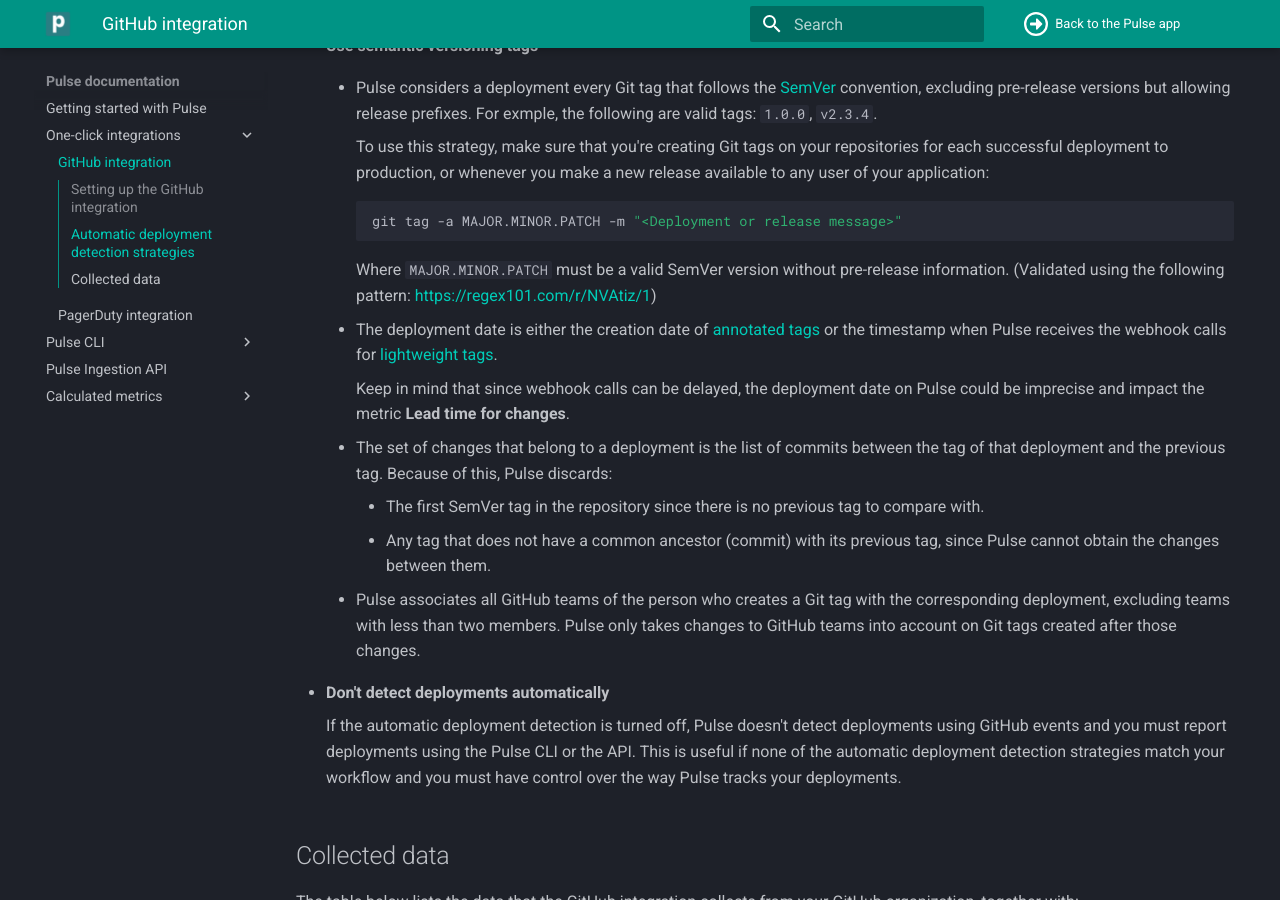
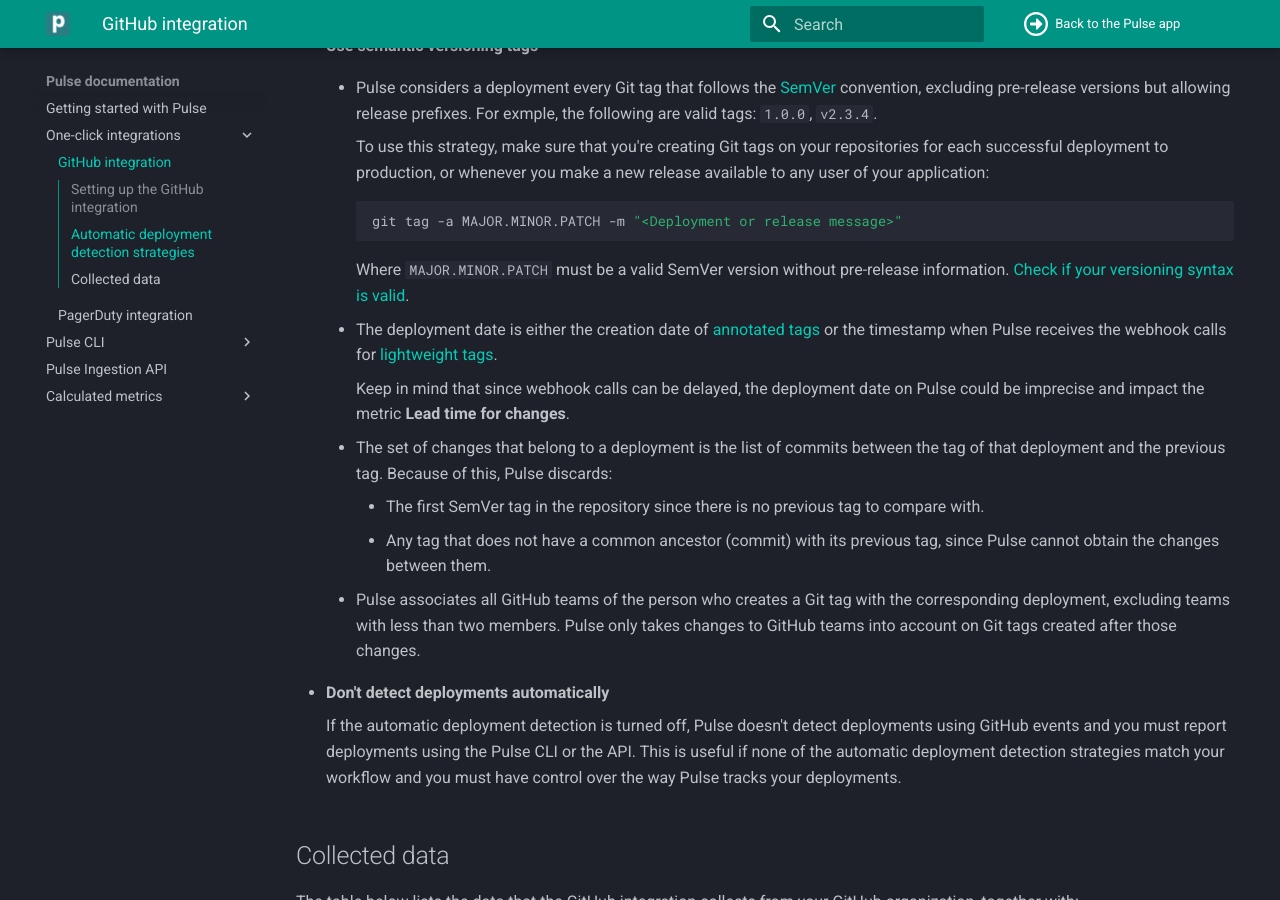
Before and after one commit to codacy/pulse-user-docs, an MkDocs documentation site: the page built from docs/one-click-integrations/github-integration.md, in a window 1280 px wide and 900 px high, scrolled down 2558 px. Built offline with MkDocs 1.6.1 and Material for MkDocs 9.7.7, drawn with Linux system fonts in a browser that asks for light colours.

Commit message:
Update docs/one-click-integrations/github-integration.md
Co-authored-by: Paulo Ribeiro <paulo.ribeiro@codacy.com>

````diff
--- a/docs/one-click-integrations/github-integration.md
+++ b/docs/one-click-integrations/github-integration.md
@@ -56,7 +56,7 @@
         git tag -a MAJOR.MINOR.PATCH -m "<Deployment or release message>"
         ```
 
-        Where `MAJOR.MINOR.PATCH` must be a valid SemVer version without pre-release information. (Validated using the following pattern: <https://regex101.com/r/NVAtiz/1>)
+        Where `MAJOR.MINOR.PATCH` must be a valid SemVer version without pre-release information. [Check if your versioning syntax is valid](https://regex101.com/r/NVAtiz/1).
 
     -   The deployment date is either the creation date of [annotated tags](https://git-scm.com/book/en/v2/Git-Basics-Tagging#_annotated_tags) or the timestamp when Pulse receives the webhook calls for [lightweight tags](https://git-scm.com/book/en/v2/Git-Basics-Tagging#_lightweight_tags).
 
````
